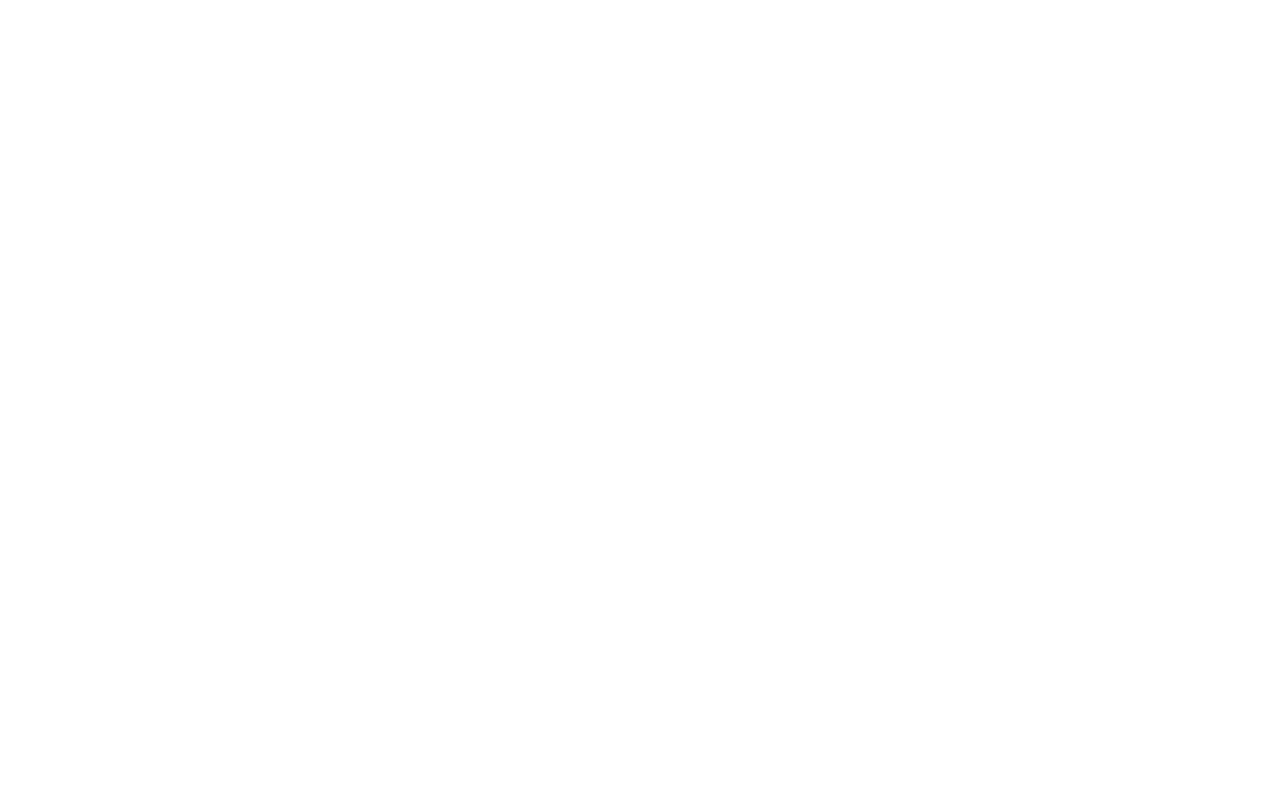
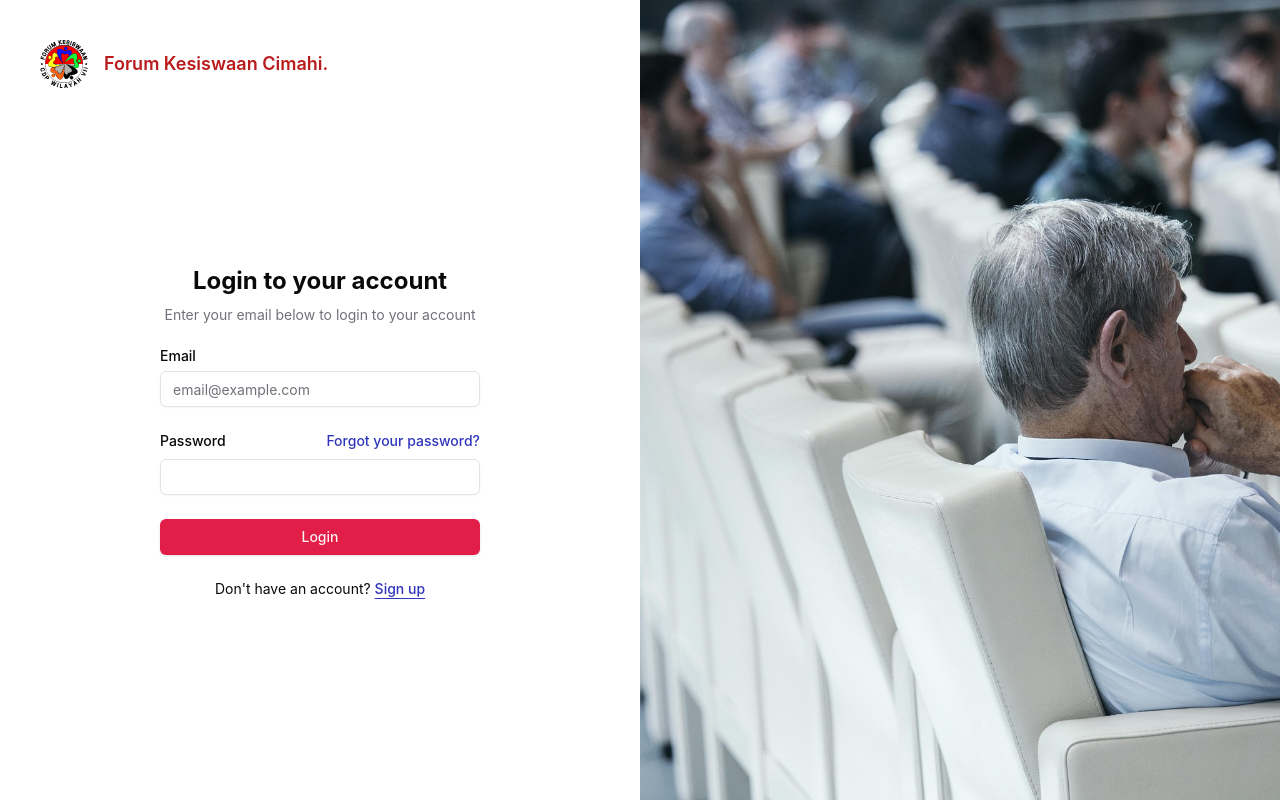
Before and after one commit to FumoRin/Forum_Kesiswaan_Frontend, a React (Vite) app: page /login in a window 1280 px wide. Before the commit this address had no page. Built offline with nearby package versions, Linux system fonts and the light colour scheme.

Commit message:
Add auth routes and blog access from search Page

```diff
--- a/src/App.jsx
+++ b/src/App.jsx
@@ -6,6 +6,7 @@
 import BlogPage from "./components/Blog Page/blogPage"
 import Navbar from './components/navbar'
 import Footer from './components/footer'
+import AuthPage from './components/login/page'
 
 function App() {
   return (
@@ -17,6 +18,15 @@
             <Route path="/" element={<Homepage />} />
             <Route path="/search-results" element={<SearchResults />} />
             <Route path="/blog/:id" element={<BlogPage />} />
+          </Route>
+
+          {/* Auth Routes - without Navbar/Footer */}
+          <Route element={<AuthLayout />}>
+            <Route path="/login" element={
+              <div className="flex min-h-screen items-center justify-center">
+                <AuthPage />
+              </div>
+            } />
           </Route>
         </Routes>
       </div>
@@ -35,10 +45,10 @@
   </div>
 );
 
-// const AuthLayout = () => (
-//   <>
-//     <Footer />
-//   </>
-// );
+const AuthLayout = () => (
+  <>
+    <Outlet />
+  </>
+);
 
 export default App
--- a/src/components/Search Results/searchResults.jsx
+++ b/src/components/Search Results/searchResults.jsx
@@ -1,4 +1,5 @@
 import { useState } from 'react';
+import { Link } from 'react-router-dom';
 import { Input } from '@/components/ui/input';
 import { Select, SelectContent, SelectItem, SelectTrigger, SelectValue } from '@/components/ui/select';
 import { Button } from '@/components/ui/button';
@@ -89,8 +90,10 @@
         </div>
       </CardContent>
       <CardFooter>
-        <Button variant="outline" className="w-full">
-          Lihat Detail
+        <Button variant="outline" className="w-full" asChild>
+          <Link to={`/blog/${id}`}>
+            Lihat Detail
+          </Link>
         </Button>
       </CardFooter>
     </Card>
--- /dev/null
+++ b/src/components/login/login-form.tsx
@@ -0,0 +1,66 @@
+import { cn } from "@/lib/utils";
+import { Button } from "@/components/ui/button";
+import { Input } from "@/components/ui/input";
+import { Label } from "@/components/ui/label";
+
+export function LoginForm({
+  className,
+  ...props
+}: React.ComponentPropsWithoutRef<"form">) {
+  return (
+    <form className={cn("flex flex-col gap-6", className)} {...props}>
+      <div className="flex flex-col items-center gap-2 text-center">
+        <h1 className="text-2xl font-bold">Login to your account</h1>
+        <p className="text-balance text-sm text-muted-foreground">
+          Enter your email below to login to your account
+        </p>
+      </div>
+      <div className="grid gap-6">
+        <div className="grid gap-2">
+          <Label htmlFor="email">Email</Label>
+          <Input
+            id="email"
+            type="email"
+            placeholder="email@example.com"
+            required
+          />
+        </div>
+        <div className="grid gap-2">
+          <div className="flex items-center">
+            <Label htmlFor="password">Password</Label>
+            <a
+              href="#"
+              className="ml-auto text-sm underline-offset-4 hover:underline"
+            >
+              Forgot your password?
+            </a>
+          </div>
+          <Input id="password" type="password" required />
+        </div>
+        <Button type="submit" className="w-full">
+          Login
+        </Button>
+        {/* <div className="relative text-center text-sm after:absolute after:inset-0 after:top-1/2 after:z-0 after:flex after:items-center after:border-t after:border-border">
+          <span className="relative z-10 bg-background px-2 text-muted-foreground">
+            Or continue with
+          </span>
+        </div>
+        <Button variant="outline" className="w-full">
+          <svg xmlns="http://www.w3.org/2000/svg" viewBox="0 0 24 24">
+            <path
+              d="M12 .297c-6.63 0-12 5.373-12 12 0 5.303 3.438 9.8 8.205 11.385.6.113.82-.258.82-.577 0-.285-.01-1.04-.015-2.04-3.338.724-4.042-1.61-4.042-1.61C4.422 18.07 3.633 17.7 3.633 17.7c-1.087-.744.084-.729.084-.729 1.205.084 1.838 1.236 1.838 1.236 1.07 1.835 2.809 1.305 3.495.998.108-.776.417-1.305.76-1.605-2.665-.3-5.466-1.332-5.466-5.93 0-1.31.465-2.38 1.235-3.22-.135-.303-.54-1.523.105-3.176 0 0 1.005-.322 3.3 1.23.96-.267 1.98-.399 3-.405 1.02.006 2.04.138 3 .405 2.28-1.552 3.285-1.23 3.285-1.23.645 1.653.24 2.873.12 3.176.765.84 1.23 1.91 1.23 3.22 0 4.61-2.805 5.625-5.475 5.92.42.36.81 1.096.81 2.22 0 1.606-.015 2.896-.015 3.286 0 .315.21.69.825.57C20.565 22.092 24 17.592 24 12.297c0-6.627-5.373-12-12-12"
+              fill="currentColor"
+            />
+          </svg>
+          Login with GitHub
+        </Button> */}
+      </div>
+      <div className="text-center text-sm">
+        Don&apos;t have an account?{" "}
+        <a href="#" className="underline underline-offset-4">
+          Sign up
+        </a>
+      </div>
+    </form>
+  );
+}
--- /dev/null
+++ b/src/components/login/page.tsx
@@ -0,0 +1,36 @@
+import { LoginForm } from "@/components/login/login-form";
+import authImage from "../../assets/auth-img.jpg";
+import appLogo from "../../assets/logo.svg";
+
+export default function AuthPage() {
+  return (
+    <div className="grid min-h-svh lg:grid-cols-2 w-full">
+      <div className="flex flex-col gap-4 p-6 md:p-10">
+        <div className="flex justify-center gap-2 md:justify-start">
+          <a
+            href="#"
+            className="flex items-center gap-4 font-semibold text-lg text-red-700 hover:text-red-400"
+          >
+            <div className="flex h-12 w-12 items-center justify-center rounded-md bg-transparent text-primary">
+              <img src={appLogo} alt="App Logo" />
+            </div>
+            Forum Kesiswaan Cimahi.
+          </a>
+        </div>
+        <div className="flex flex-1 items-center justify-center">
+          <div className="w-full max-w-xs">
+            <LoginForm />
+          </div>
+        </div>
+      </div>
+      <div className="relative hidden bg-muted lg:block">
+        <img
+          src={authImage}
+          alt="Login background"
+          className="absolute inset-0 h-full w-full object-cover"
+          loading="lazy"
+        />
+      </div>
+    </div>
+  );
+}
--- /dev/null
+++ b/src/components/ui/label.tsx
@@ -0,0 +1,24 @@
+import * as React from "react"
+import * as LabelPrimitive from "@radix-ui/react-label"
+import { cva, type VariantProps } from "class-variance-authority"
+
+import { cn } from "@/lib/utils"
+
+const labelVariants = cva(
+  "text-sm font-medium leading-none peer-disabled:cursor-not-allowed peer-disabled:opacity-70"
+)
+
+const Label = React.forwardRef<
+  React.ElementRef<typeof LabelPrimitive.Root>,
+  React.ComponentPropsWithoutRef<typeof LabelPrimitive.Root> &
+    VariantProps<typeof labelVariants>
+>(({ className, ...props }, ref) => (
+  <LabelPrimitive.Root
+    ref={ref}
+    className={cn(labelVariants(), className)}
+    {...props}
+  />
+))
+Label.displayName = LabelPrimitive.Root.displayName
+
+export { Label }
```
